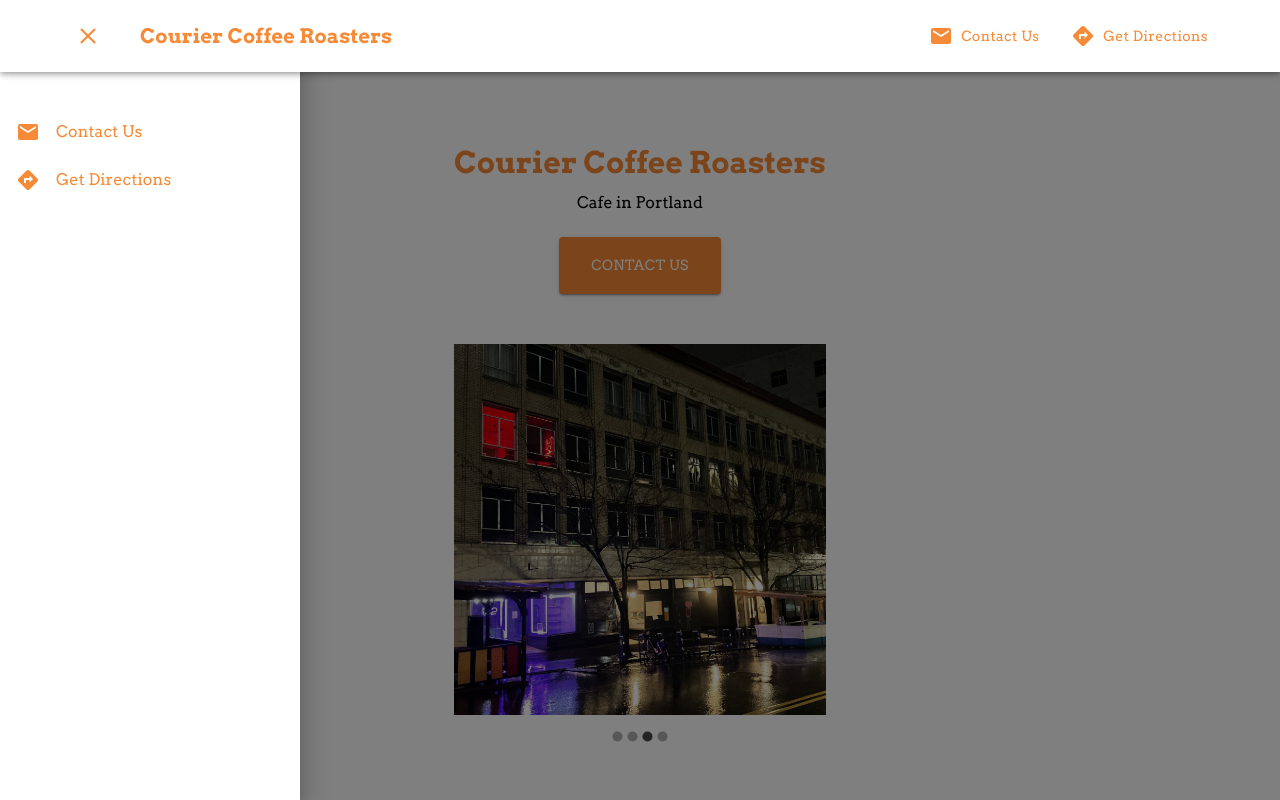
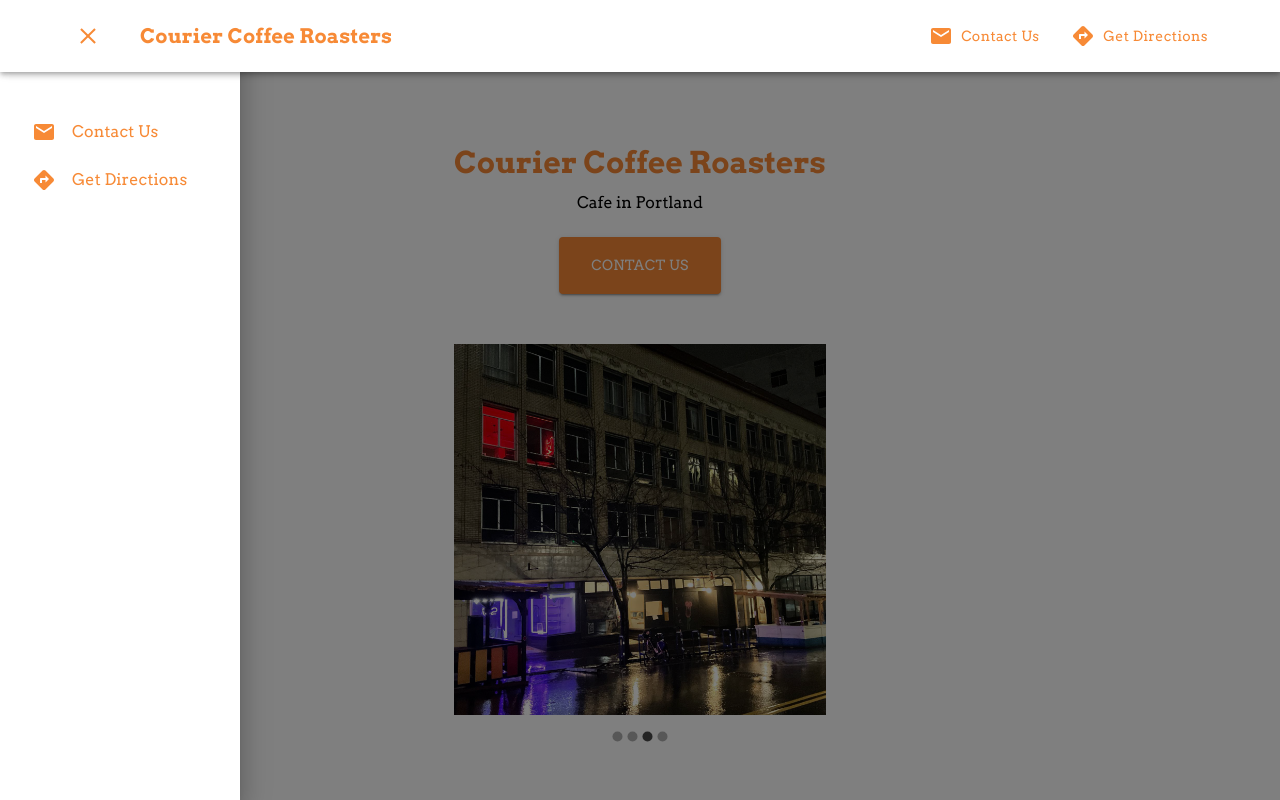
Before and after one commit to anthonybdev/cafe_portland, a React (Create React App) app: page / in a window 1280 px wide. Both pictures are taken after a click on the button 88 px from the left and 36 px from the top of the page. Shown: the top 800 px of the page. Built offline with nearby package versions, Linux system fonts and the light colour scheme.

Commit message:
fixed drawer width

```diff
--- a/src/containers/HomePage/components/Navbar/Navbar.jsx
+++ b/src/containers/HomePage/components/Navbar/Navbar.jsx
@@ -110,8 +110,8 @@
         <Box
           sx={{
             width: {
-              xs: 200,
-              md: 300,
+              xs: 220,
+              md: 240,
             },
             pt: '100px',
           }}
@@ -122,14 +122,16 @@
           <List>
             {navItems.map((item, index) => (
               <ListItem key={item.text} disablePadding>
-                <a rel="noopener noreferrer" target="_blank" href={item.href}>
-                  <ListItemButton
-                    sx={{
-                      justifyContent: 'center',
-                    }}
-                    onClick={!index ? handleModal : () => {}}
-                  >
-                    <item.icon sx={{ mr: 2, color: theme.palette.primary.color }} />
+                <a
+                  rel="noopener noreferrer"
+                  target="_blank"
+                  href={item.href}
+                  sx={{
+                    justifyContent: 'center',
+                  }}
+                >
+                  <ListItemButton onClick={!index ? handleModal : () => {}}>
+                    <item.icon sx={{ mx: 2, color: theme.palette.primary.color }} />
                     <ListItemText primary={item.text} sx={{ flexGrow: '0' }} />
                   </ListItemButton>
                 </a>
```
